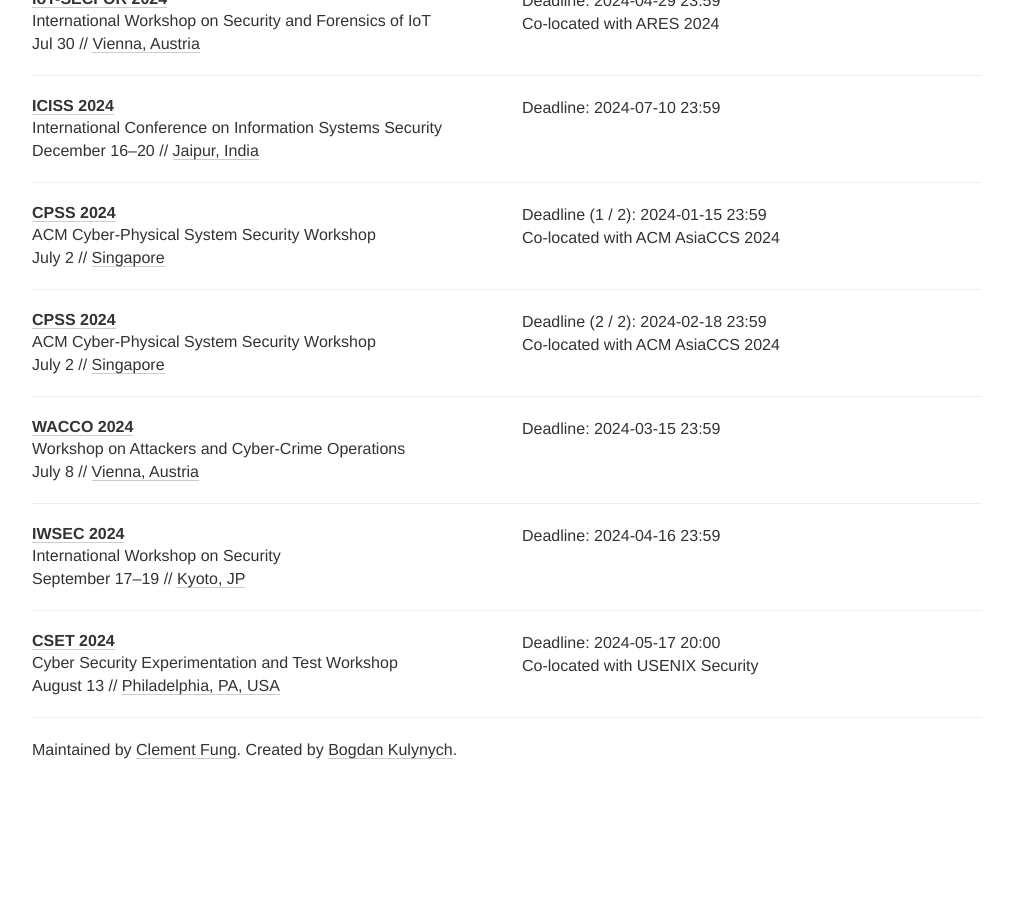
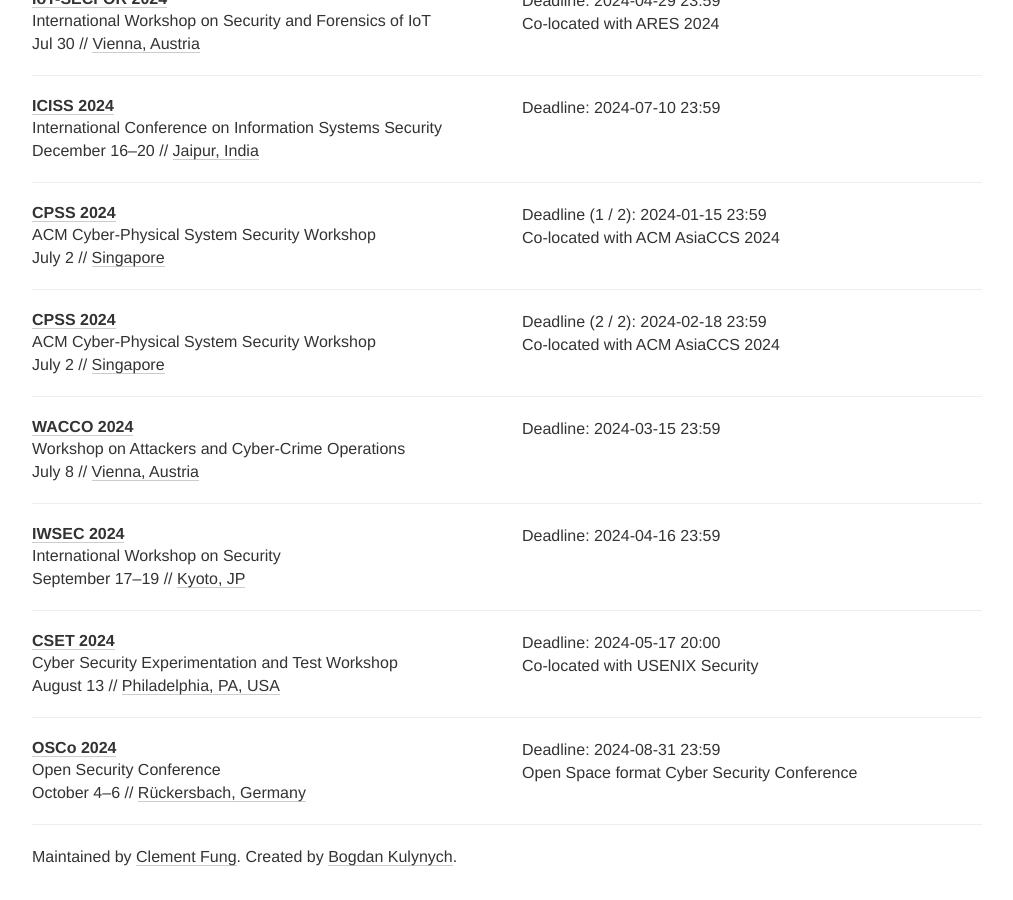
Before and after one commit to sec-deadlines/sec-deadlines.github.io, a Jekyll site: the page built from index.html, in a window 1280 px wide and 900 px high, scrolled down 12598 px. Shown: the whole window, without its empty margins (133-1146 px from the left). Built offline with Jekyll 4.4.1, drawn with Linux system fonts in a browser that asks for light colours; nearby versions of some CDN libraries; comment, search, counter and statistics services are not loaded; before the commit the page ends 13391 px from its top, so only the background shows below that.

Commit message:
OSCo added

```diff
--- a/_data/conferences.yml
+++ b/_data/conferences.yml
@@ -917,3 +917,14 @@
   date: August 13
   place: Philadelphia, PA, USA
   tags: [SEC, SHOP]
+
+- name: OSCo
+  description: Open Security Conference
+  year: 2024
+  link: https://opensecurityconference.org/
+  comment: Open Space format Cyber Security Conference
+  deadline: ["2024-08-31 23:59"]
+  timezone: Europe/Berlin
+  date: "October 4-6"
+  place: Rückersbach, Germany
+  tags: [SEC, CONF]
```
